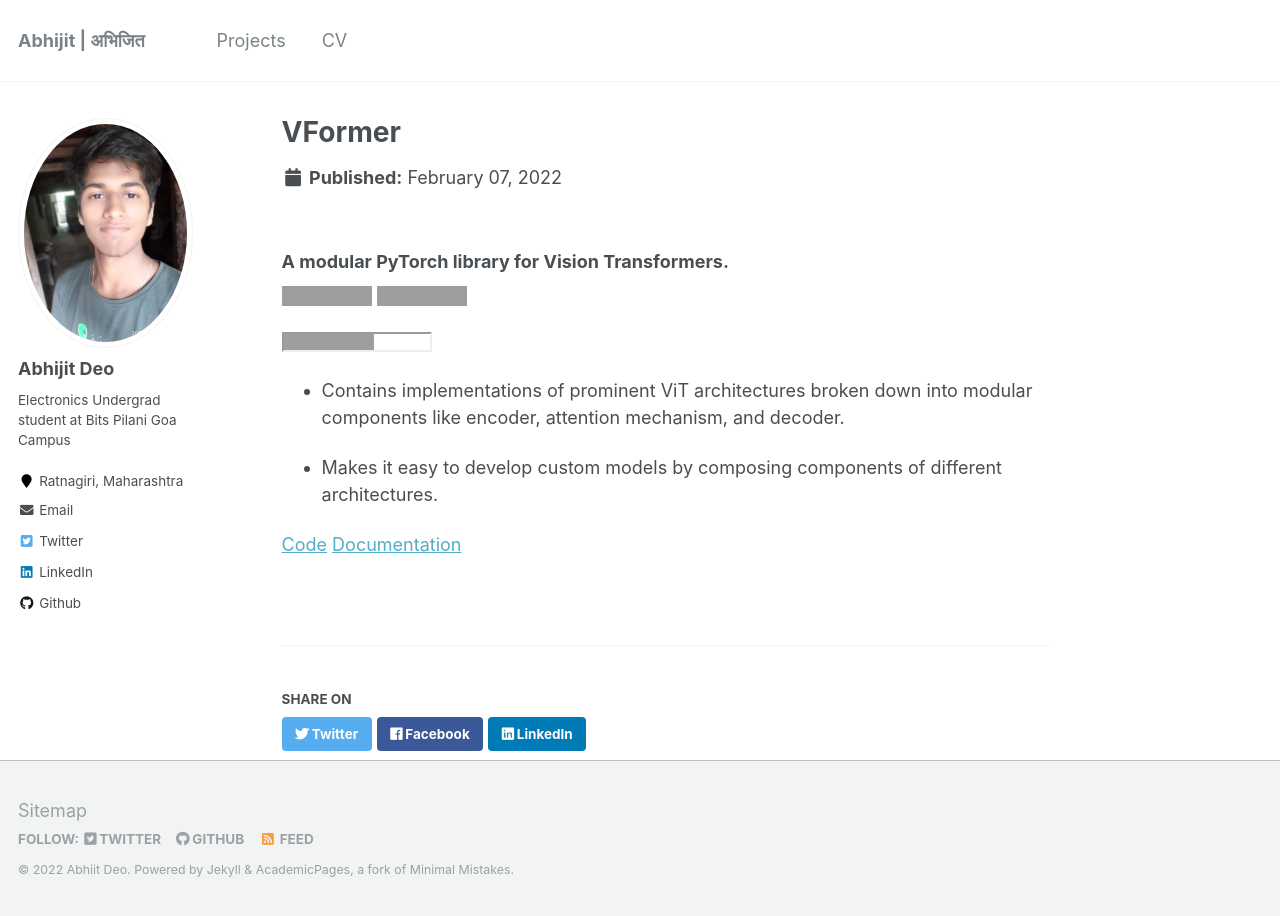
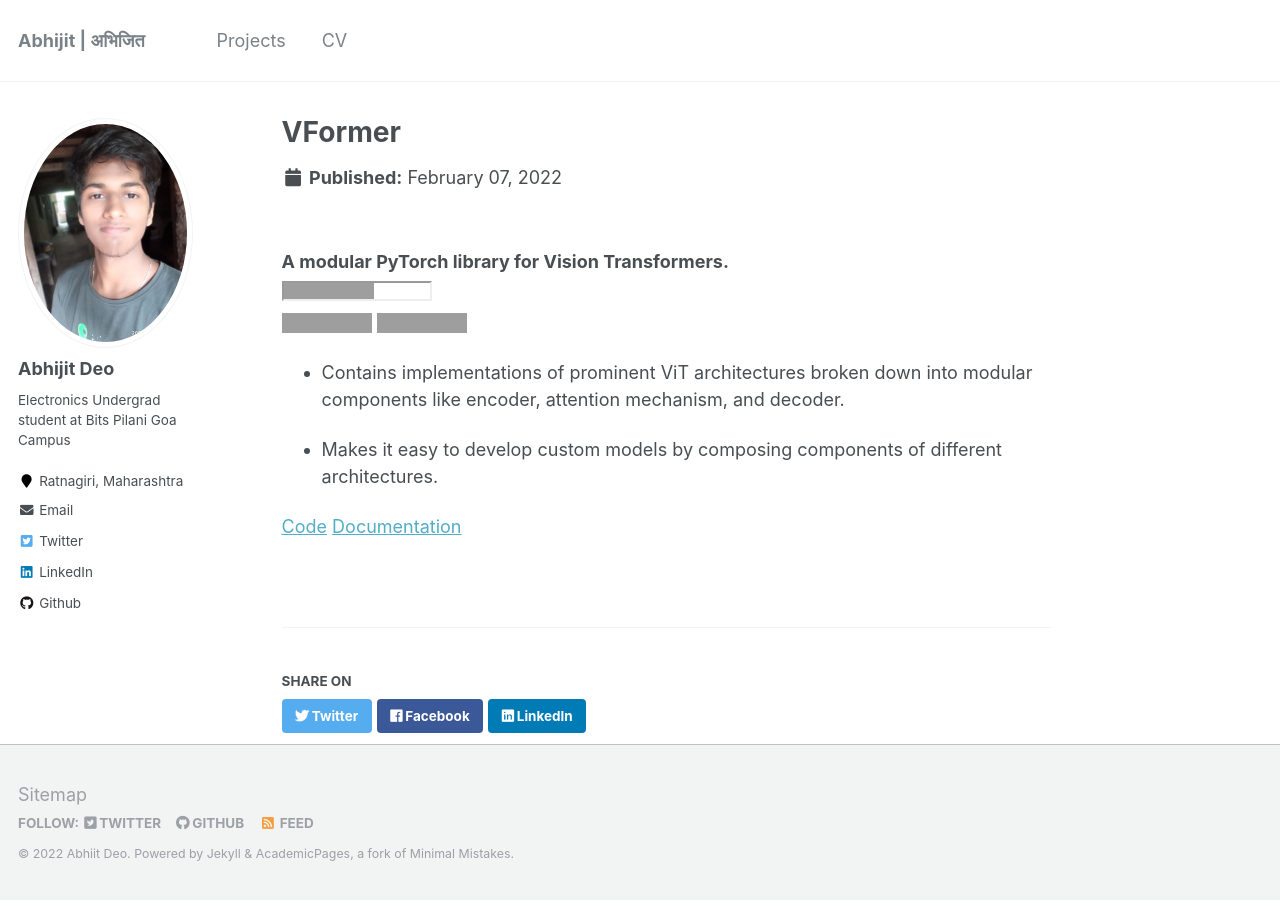
Before and after one commit to abhi-glitchhg/abhi-glitchhg.github.io, a Jekyll site: the page built from _projects/vformer.md, in a window 1280 px wide. Built offline with Jekyll 4.4.1, drawn with Linux system fonts in a browser that asks for light colours; grey boxes are pictures that could not be loaded.

Commit message:
shifted startcount to first place

```diff
--- a/_projects/vformer.md
+++ b/_projects/vformer.md
@@ -9,9 +9,9 @@ date: 2022-02-07
 
 ### A modular PyTorch library for Vision Transformers.
 
+<iframe src="https://ghbtns.com/github-btn.html?user=sforaidl&repo=vformer&type=star&count=true" scrolling="0" width="150" height="20" title="GitHub"></iframe>
 [![Downloads](https://pepy.tech/badge/vformer)](https://pepy.tech/project/vformer)
 [![Documentation](https://readthedocs.org/projects/vformer/badge/?version=latest)](https://vformer.readthedocs.io/en/latest/?badge=latest)
-<iframe src="https://ghbtns.com/github-btn.html?user=sforaidl&repo=vformer&type=star&count=true" scrolling="0" width="150" height="20" title="GitHub"></iframe>
 
 
 
```
